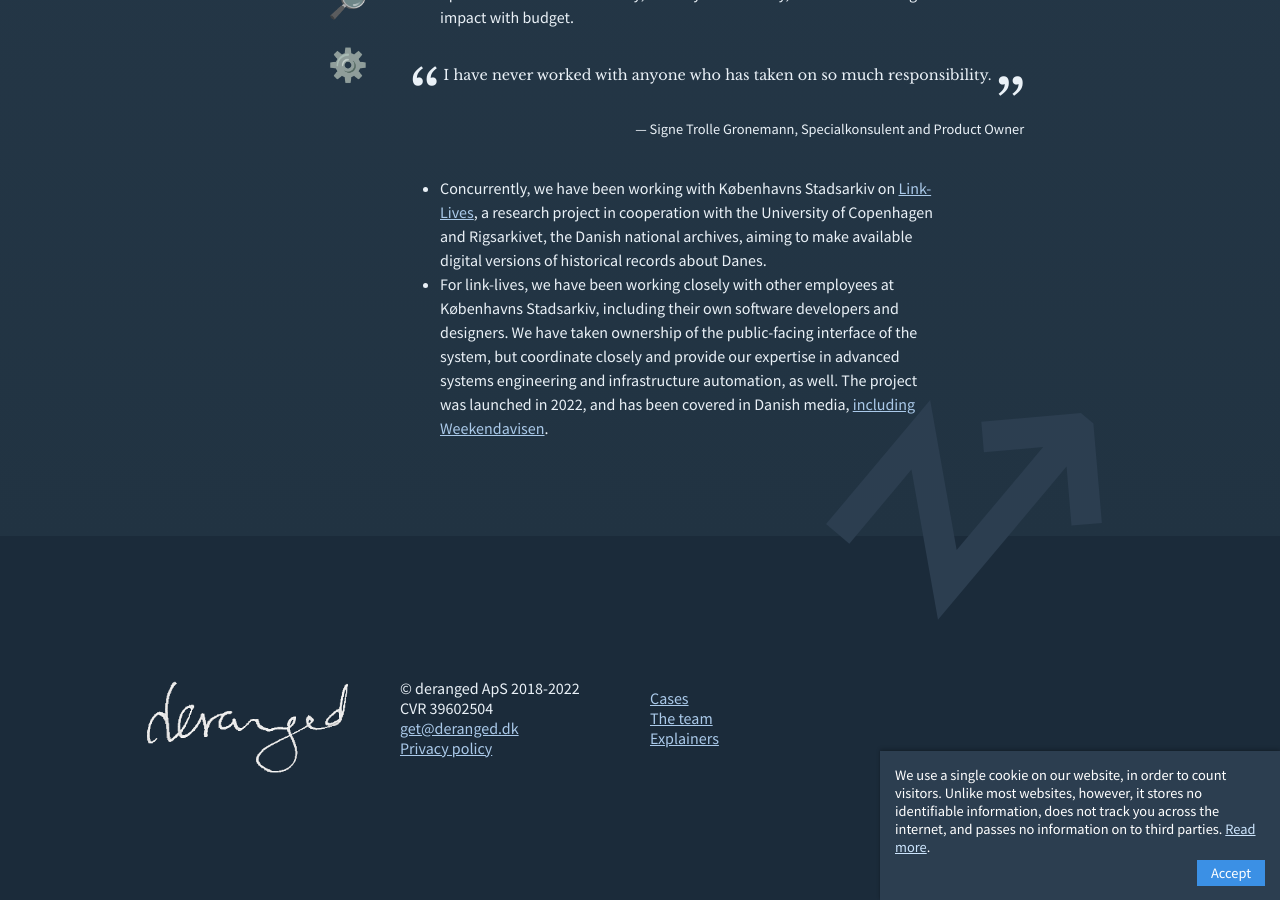
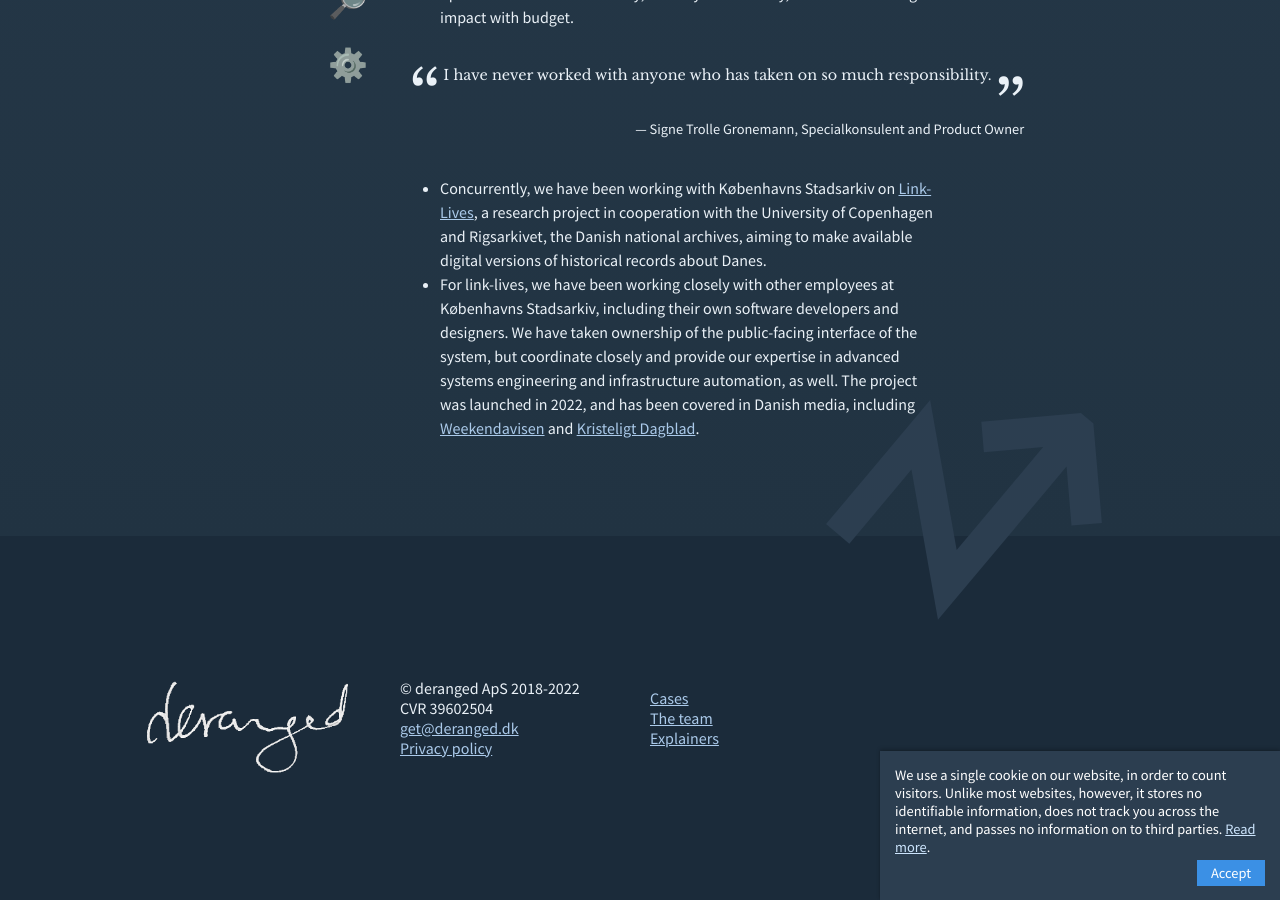
Before and after one commit to derangeddk/deranged.dk, a Jekyll site: the page built from cases/index.html, in a window 1280 px wide and 900 px high, scrolled down 4089 px. Built offline with Jekyll 4.4.1, drawn with Linux system fonts in a browser that asks for light colours.

Commit message:
Add Kristeligt Dagblad story to our case for link-lives

```diff
--- a/cases/index.html
+++ b/cases/index.html
@@ -370,7 +370,7 @@
                     Concurrently, we have been working with Københavns Stadsarkiv on <a href="https://link-lives.dk/" target="_blank" rel="noopener">Link-Lives</a>, a research project in cooperation with the University of Copenhagen and Rigsarkivet, the Danish national archives, aiming to make available digital versions of historical records about Danes.
                 </li>
                 <li>
-                    For link-lives, we have been working closely with other employees at Københavns Stadsarkiv, including their own software developers and designers. We have taken ownership of the public-facing interface of the system, but coordinate closely and provide our expertise in advanced systems engineering and infrastructure automation, as well. The project was launched in 2022, and has been covered in Danish media, <a href="https://link-lives.dk/de-almindelige-danskeres-historie/" target="_blank" rel="noopener">including Weekendavisen</a>.
+                    For link-lives, we have been working closely with other employees at Københavns Stadsarkiv, including their own software developers and designers. We have taken ownership of the public-facing interface of the system, but coordinate closely and provide our expertise in advanced systems engineering and infrastructure automation, as well. The project was launched in 2022, and has been covered in Danish media, including <a href="https://link-lives.dk/de-almindelige-danskeres-historie/" target="_blank" rel="noopener">Weekendavisen</a> and <a href="https://www.kristeligt-dagblad.dk/danmark/ny-online-database-er-en-guldgrube-slaegtsforskere" target="_blank" rel="noopener">Kristeligt Dagblad</a>.
                 </li>
             </ul>
         </div>
```
